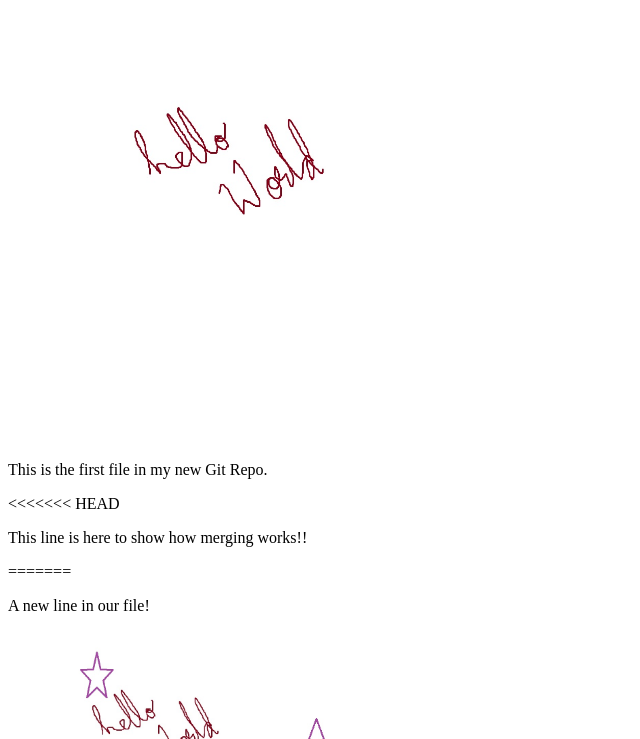
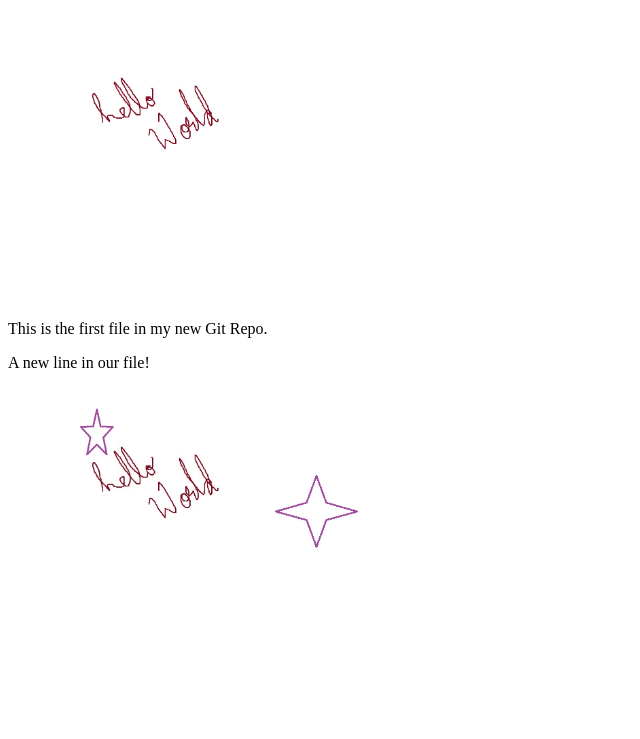
Before and after one commit to rmoh29/hello-world, a plain HTML site: page index.html in a window 1280 px wide. Shown: the part 61-800 px from the top of the page, without its empty margins (0-640 px from the left). Drawn offline with Linux system fonts and the light colour scheme.

Commit message:
resizing the image

```diff
--- a/index.html
+++ b/index.html
@@ -2,19 +2,14 @@
 <html>
 <head>
 <title>Hello World!</title>
-<link rel="stylesheet" href="bluestyle.css">
 </head>
 <body>
 
 <h1>Hello world!</h1>
-<div><img src="img_hello_world.jpg" alt="Hello World from Space" style="width:100%;max-width:960px"></div>
+<div><img src="img_hello_world.jpg" alt="Hello World from Space" style="width:100%;max-width:640px"></div>
 <p>This is the first file in my new Git Repo.</p>
-<<<<<<< HEAD
-<p>This line is here to show how merging works!!</p>
-=======
 <p>A new line in our file!</p>
 <div><img src="img_hello_git.jpg" alt="Hello Git" style="width:100%;max-width:640px"></div>
->>>>>>> helloword-images
 
 </body>
 </html>
```
